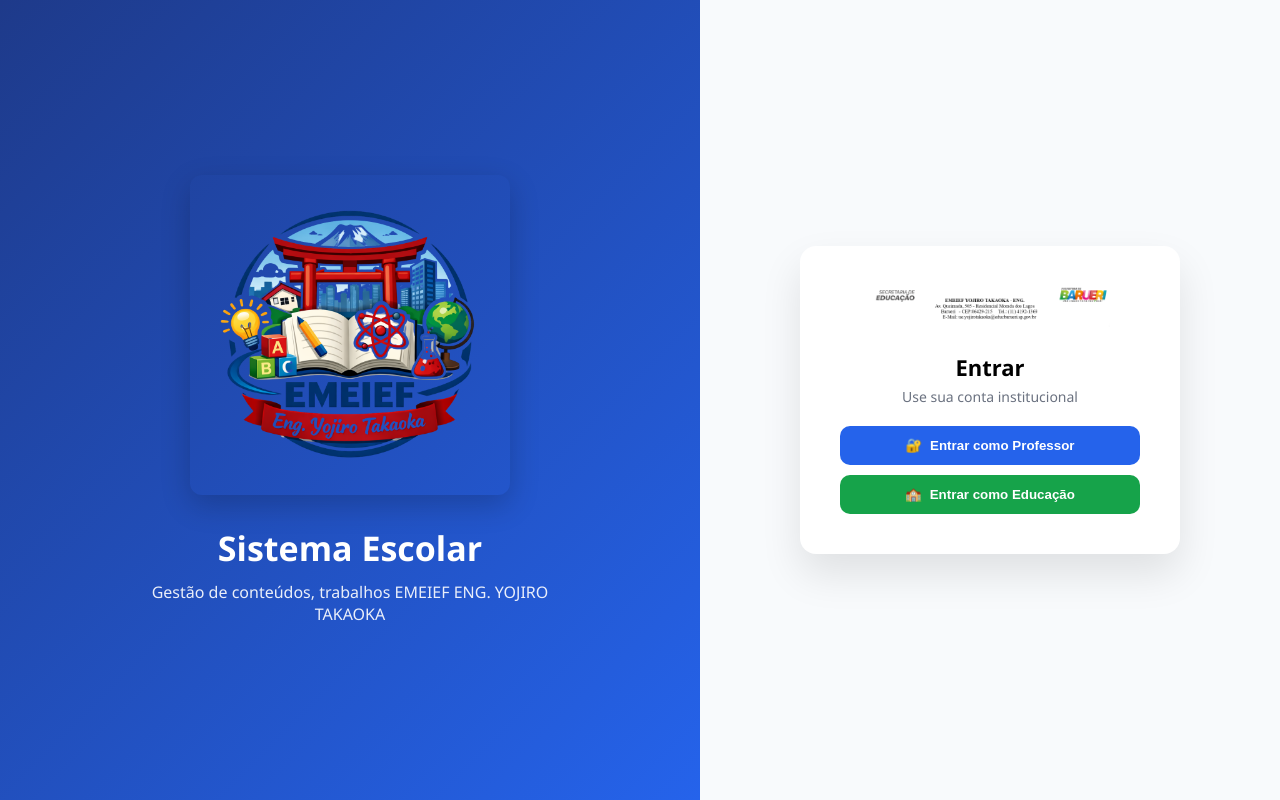
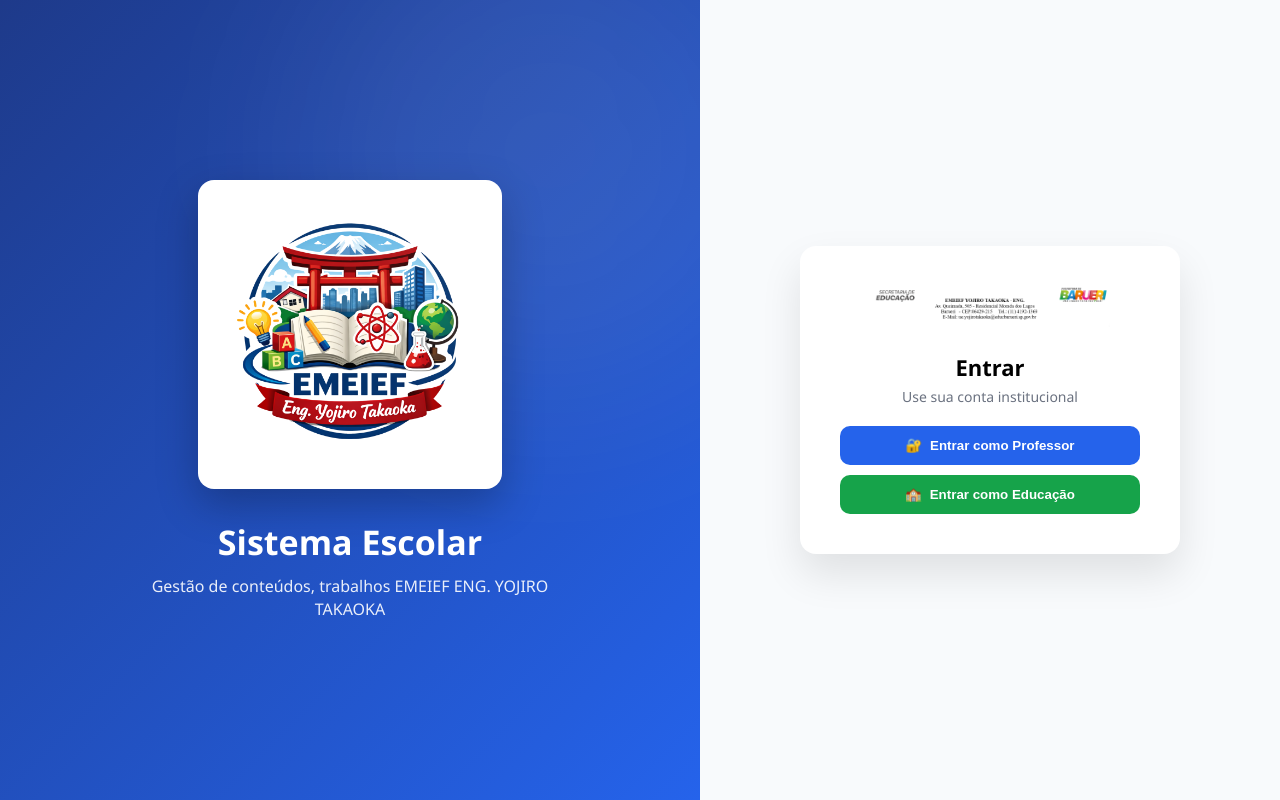
Before and after one commit to sharlaynejardini/front-conteudo-takaoka, a React (Vite) app: page /login in a window 1280 px wide. Built offline with nearby package versions, Linux system fonts and the light colour scheme.

Commit message:
logo_ultimo

```diff
--- a/src/Login.jsx
+++ b/src/Login.jsx
@@ -27,11 +27,17 @@ function Login() {
       {/* LADO ESQUERDO */}
       <div style={styles.left}>
 
-        <img
-          src={logoTakaokaImg}
-          alt="Imagem Escola"
-          style={styles.leftImage}
-        />
+        {/* OVERLAY SUAVE */}
+        <div style={styles.overlay}></div>
+
+        {/* IMAGEM COM FUNDO CORRIGIDO */}
+        <div style={styles.imageBox}>
+          <img
+            src={logoTakaokaImg}
+            alt="Imagem Escola"
+            style={styles.leftImage}
+          />
+        </div>
 
         <h1 style={styles.brandTitle}>Sistema Escolar</h1>
 
@@ -92,15 +98,34 @@ const styles = {
     justifyContent: "center",
     alignItems: "center",
     padding: "60px",
-    textAlign: "center"
+    textAlign: "center",
+    position: "relative",
+    overflow: "hidden"
+  },
+
+  overlay: {
+    position: "absolute",
+    width: "500px",
+    height: "500px",
+    background: "rgba(255,255,255,0.08)",
+    borderRadius: "50%",
+    top: "-100px",
+    right: "-100px",
+    filter: "blur(100px)"
+  },
+
+  imageBox: {
+    background: "white", // 👈 resolve transparência
+    padding: "12px",
+    borderRadius: "16px",
+    marginBottom: "30px",
+    boxShadow: "0 15px 40px rgba(0,0,0,0.25)"
   },
 
   leftImage: {
     width: "100%",
-    maxWidth: "320px",
-    marginBottom: "30px",
-    borderRadius: "12px",
-    boxShadow: "0 10px 30px rgba(0,0,0,0.2)"
+    maxWidth: "280px",
+    borderRadius: "10px"
   },
 
   brandTitle: {
@@ -111,7 +136,8 @@ const styles = {
   brandSubtitle: {
     marginTop: "10px",
     opacity: 0.9,
-    maxWidth: "400px"
+    maxWidth: "400px",
+    lineHeight: "1.4"
   },
 
   /* DIREITA */
```
